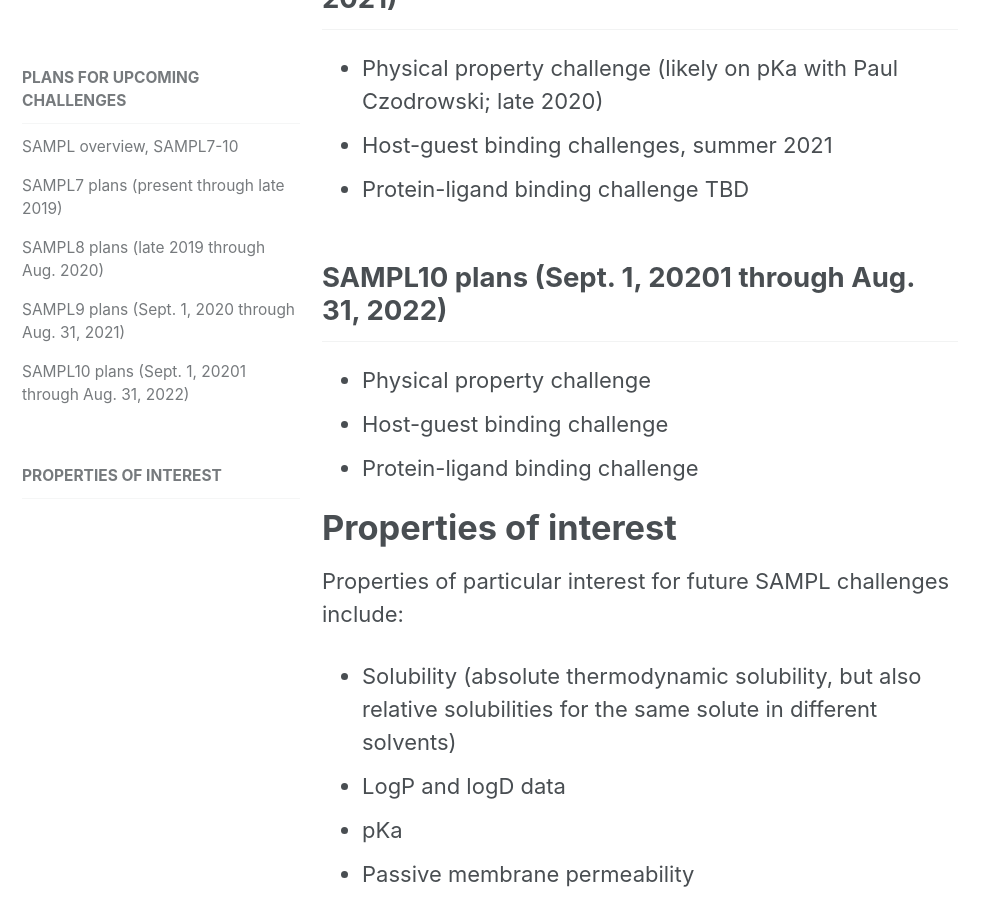
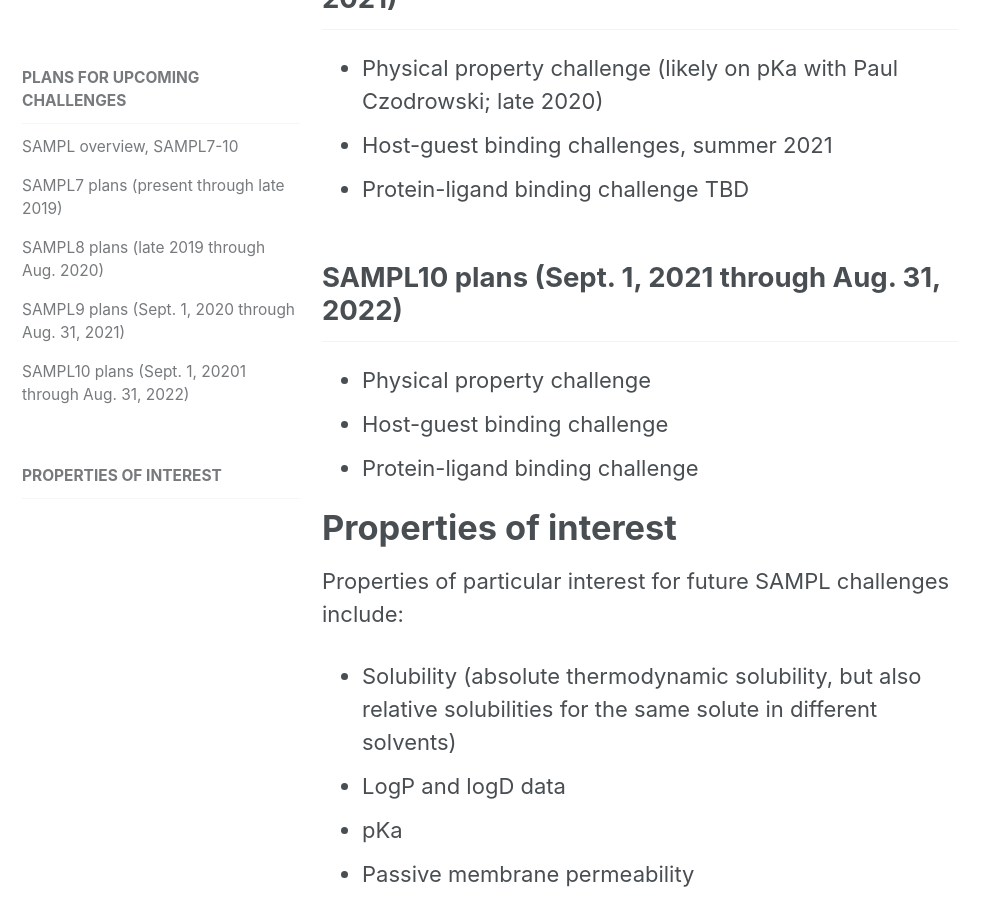
Before and after one commit to samplchallenges/samplchallenges.github.io, a Jekyll site: the page built from _roadmap/01_plans.md, in a window 1280 px wide and 900 px high, scrolled down 3704 px. Shown: the whole window, without its empty margins (0-989 px from the left). Built offline with Jekyll 4.4.1, drawn with Linux system fonts in a browser that asks for light colours.

Commit message:
Fix typo.

```diff
--- a/_roadmap/01_plans.md
+++ b/_roadmap/01_plans.md
@@ -61,7 +61,7 @@ However, since NCATS has screened hundreds of thousands of compounds for binding
 - Host-guest binding challenges, summer 2021
 - Protein-ligand binding challenge TBD
 
-## SAMPL10 plans (Sept. 1, 20201 through Aug. 31, 2022)
+## SAMPL10 plans (Sept. 1, 2021 through Aug. 31, 2022)
 
 - Physical property challenge
 - Host-guest binding challenge
```
